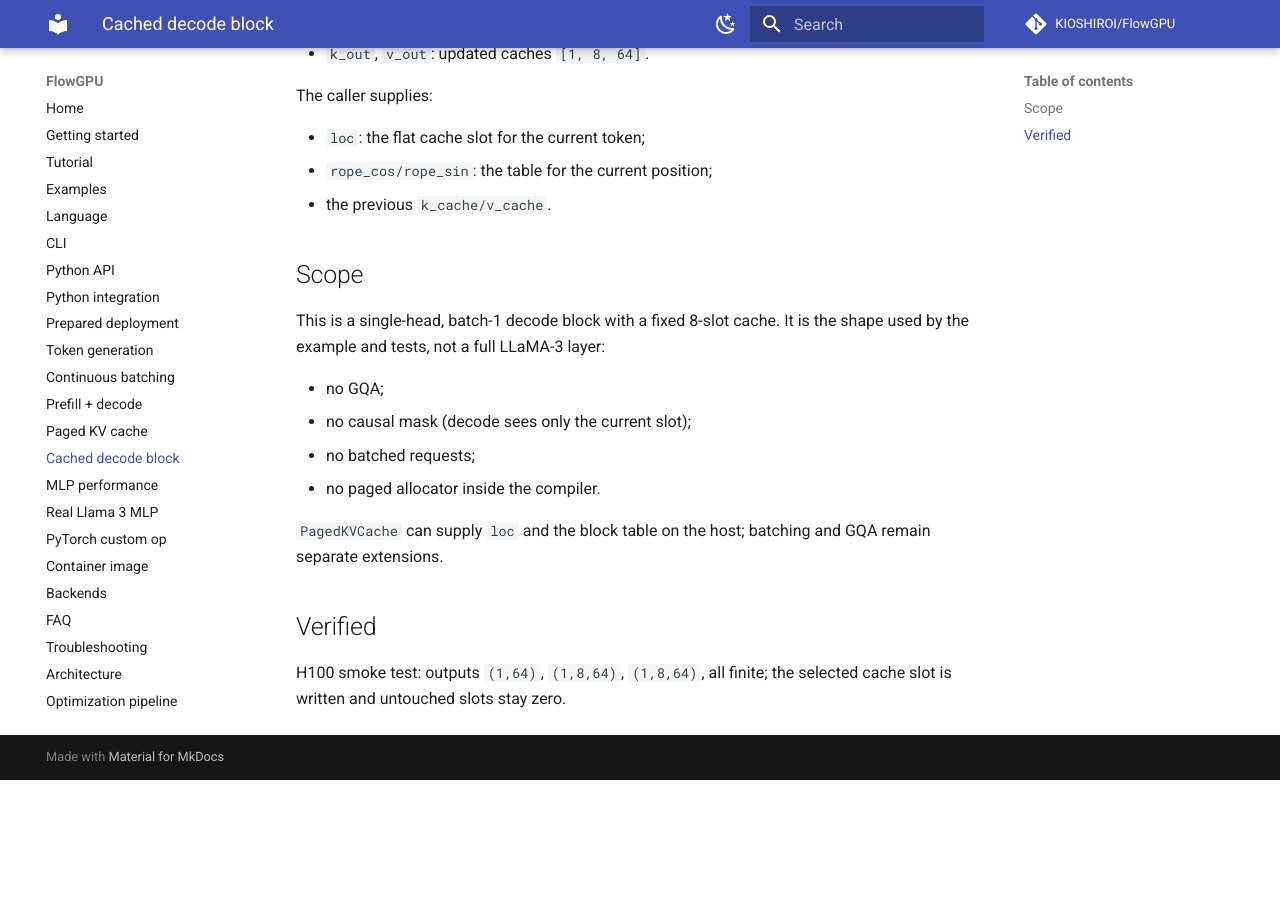
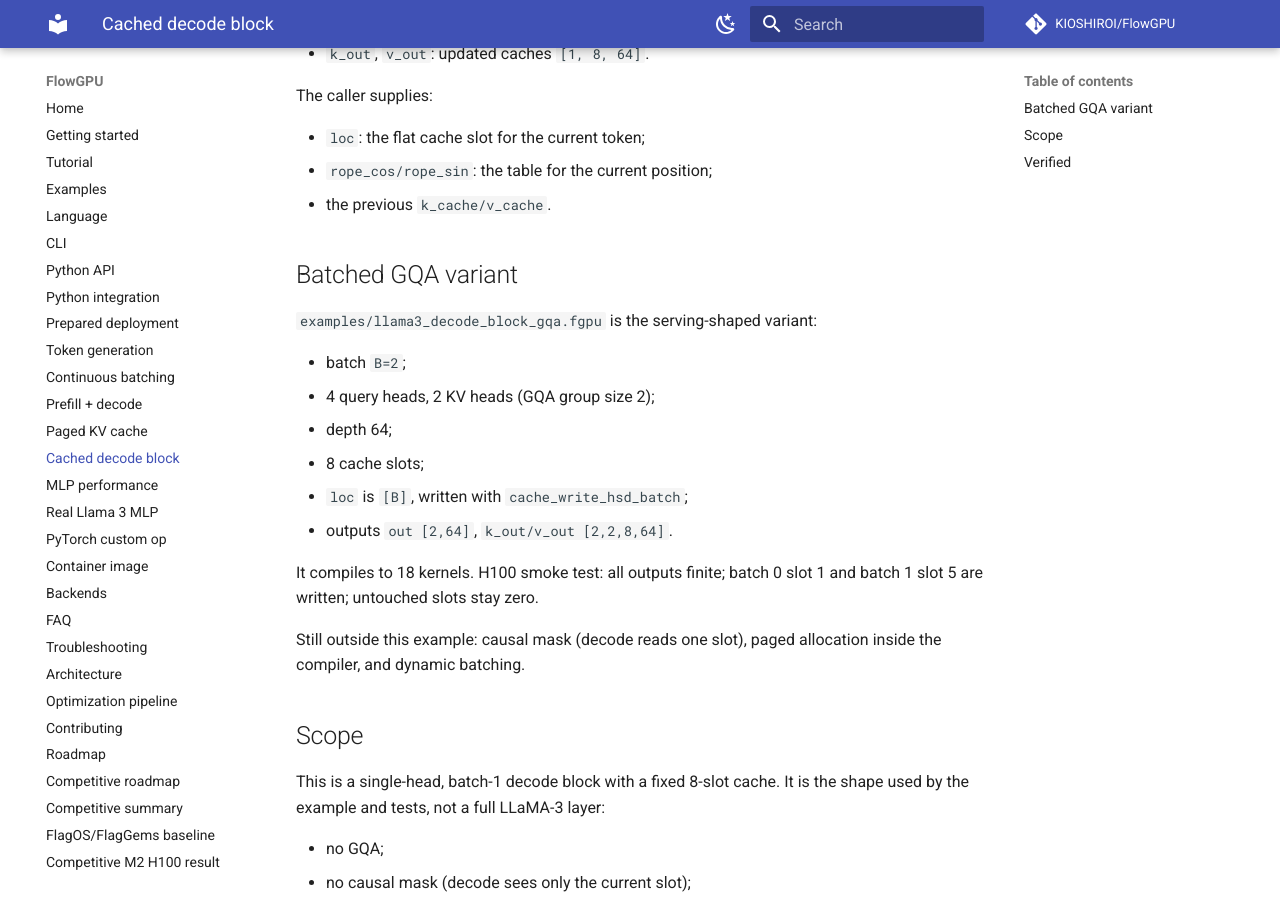
Before and after one commit to KIOSHIROI/FlowGPU, an MkDocs documentation site: the page built from docs/user-guide/decode-block.md, in a window 1280 px wide and 900 px high, scrolled down 349 px. Built offline with MkDocs 1.6.1 and Material for MkDocs 9.7.7, drawn with Linux system fonts in a browser that asks for light colours; comment, search, counter and statistics services are not loaded; before the commit the page ends 1129 px from its top, so only the background shows below that.

Commit message:
Release 0.89.0: batched GQA decode block
- Add llama3_decode_block_gqa.fgpu: batch 2, 4 query heads, 2 KV heads,
  depth 64, 8 slots, cache_write_hsd_batch, full MLP/residual block.
- H100 smoke test writes each batch's selected slot and leaves other slots 0.

```diff
--- a/docs/user-guide/decode-block.md
+++ b/docs/user-guide/decode-block.md
@@ -20,6 +20,24 @@ The caller supplies:
 - `rope_cos/rope_sin`: the table for the current position;
 - the previous `k_cache/v_cache`.
 
+
+## Batched GQA variant
+
+`examples/llama3_decode_block_gqa.fgpu` is the serving-shaped variant:
+
+- batch `B=2`;
+- 4 query heads, 2 KV heads (GQA group size 2);
+- depth 64;
+- 8 cache slots;
+- `loc` is `[B]`, written with `cache_write_hsd_batch`;
+- outputs `out [2,64]`, `k_out/v_out [2,2,8,64]`.
+
+It compiles to 18 kernels. H100 smoke test: all outputs finite; batch 0 slot
+1 and batch 1 slot 5 are written; untouched slots stay zero.
+
+Still outside this example: causal mask (decode reads one slot), paged
+allocation inside the compiler, and dynamic batching.
+
 ## Scope
 
 This is a single-head, batch-1 decode block with a fixed 8-slot cache. It is
--- a/pyproject.toml
+++ b/pyproject.toml
@@ -4,7 +4,7 @@ build-backend = "setuptools.build_meta"
 
 [project]
 name = "flowgpu"
-version = "0.88.0"
+version = "0.89.0"
 description = "A dataflow DSL compiler for GPU operator pipelines targeting Triton and a portable reference backend"
 authors = [{name = "The FlowGPU Authors"}]
 keywords = ["compiler", "triton", "dataflow", "dsl", "gpu", "llm"]
```
Also changed, not shown: CHANGELOG.md (+6 -0 lines), PUBLIC_RELEASE.md (+1 -1 lines), 4 other files.
